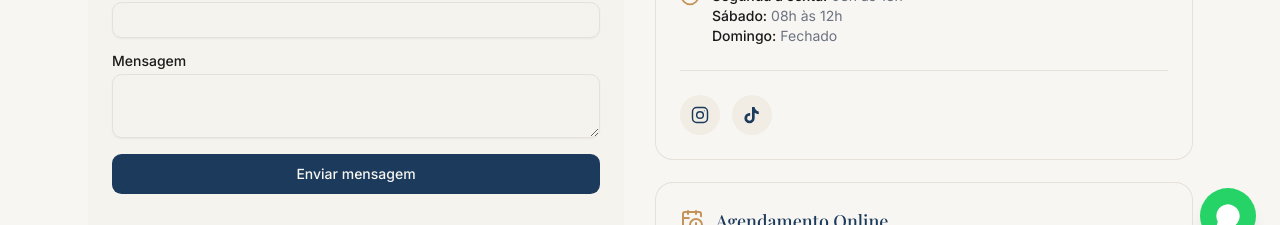
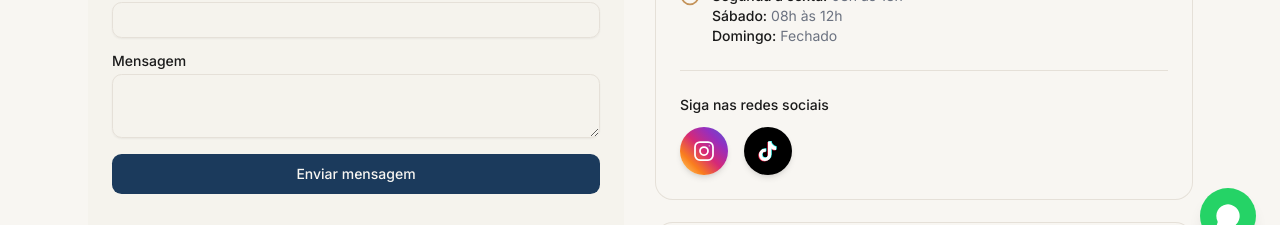
Before and after one commit to drcacau/dr-rodrigo-cacau-site, a React (Vite) app: page /contato in a window 1280 px wide. Shown: the part 532-757 px from the top of the page. Built offline with nearby package versions, Linux system fonts and the light colour scheme; no server answers.

Commit message:
feat: destaca ícones de Instagram/TikTok com cores das marcas
Instagram ganha o gradiente oficial e TikTok o fundo preto com
o efeito de camadas ciano/rosa da logo, ambos maiores e com
efeito de escala no hover. Ajusta texto de convênios.

Co-Authored-By: Claude Sonnet 5 <noreply@anthropic.com>

```diff
--- a/src/components/contato/InfoContato.tsx
+++ b/src/components/contato/InfoContato.tsx
@@ -33,25 +33,32 @@ export function InfoContato() {
         </li>
       </ul>
 
-      <div className="mt-6 flex gap-3 border-t border-border pt-6">
+      <div className="mt-6 border-t border-border pt-6">
+        <p className="mb-3 text-sm font-medium text-foreground">Siga nas redes sociais</p>
+        <div className="flex gap-4">
           <a
             href={INSTAGRAM_URL}
             target="_blank"
             rel="noopener noreferrer"
             aria-label="Instagram"
-          className="flex size-10 items-center justify-center rounded-full bg-secondary text-primary transition-colors hover:bg-accent hover:text-accent-foreground"
+            style={{
+              background:
+                'linear-gradient(45deg, #FEDA75, #FA7E1E, #D62976, #962FBF, #4F5BD5)',
+            }}
+            className="flex size-12 items-center justify-center rounded-full text-white shadow-md transition-transform hover:scale-110"
           >
-          <InstagramIcon className="size-5" />
+            <InstagramIcon className="size-6" />
           </a>
           <a
             href={TIKTOK_URL}
             target="_blank"
             rel="noopener noreferrer"
             aria-label="TikTok"
-          className="flex size-10 items-center justify-center rounded-full bg-secondary text-primary transition-colors hover:bg-accent hover:text-accent-foreground"
+            className="flex size-12 items-center justify-center rounded-full bg-black shadow-md transition-transform hover:scale-110"
           >
-          <TikTokIcon className="size-5" />
+            <TikTokIcon className="size-6" />
           </a>
+        </div>
       </div>
     </div>
   )
--- a/src/components/contato/TikTokIcon.tsx
+++ b/src/components/contato/TikTokIcon.tsx
@@ -1,9 +1,14 @@
 import type { SVGProps } from 'react'
+
+const NOTE_PATH =
+  'M16.6 5.82c-.9-.87-1.4-2.06-1.4-3.32h-3.2v13.3c0 1.63-1.33 2.96-2.96 2.96a2.96 2.96 0 0 1 0-5.92c.26 0 .51.03.75.1V9.7a6.16 6.16 0 0 0-.75-.05 6.16 6.16 0 1 0 6.16 6.16V9.4a8.4 8.4 0 0 0 4.9 1.57V7.77a4.85 4.85 0 0 1-3.5-1.95Z'
 
 export function TikTokIcon(props: SVGProps<SVGSVGElement>) {
   return (
-    <svg viewBox="0 0 24 24" fill="currentColor" {...props}>
-      <path d="M16.6 5.82c-.9-.87-1.4-2.06-1.4-3.32h-3.2v13.3c0 1.63-1.33 2.96-2.96 2.96a2.96 2.96 0 0 1 0-5.92c.26 0 .51.03.75.1V9.7a6.16 6.16 0 0 0-.75-.05 6.16 6.16 0 1 0 6.16 6.16V9.4a8.4 8.4 0 0 0 4.9 1.57V7.77a4.85 4.85 0 0 1-3.5-1.95Z" />
+    <svg viewBox="0 0 24 24" {...props}>
+      <path d={NOTE_PATH} fill="#FE2C55" transform="translate(-0.6, 0.5)" />
+      <path d={NOTE_PATH} fill="#25F4EE" transform="translate(0.6, -0.5)" />
+      <path d={NOTE_PATH} fill="#FFFFFF" />
     </svg>
   )
 }
--- a/src/components/home/ConveniosSection.tsx
+++ b/src/components/home/ConveniosSection.tsx
@@ -25,7 +25,7 @@ export function ConveniosSection() {
 
         <p className="mx-auto mt-8 max-w-xl text-sm text-muted-foreground">
           Atende outro convênio? Oferecemos condições especiais para pacientes de outros
-          planos de saúde — fale com a gente e verifique sua cobertura.
+          planos de saúde — fale com a gente.
         </p>
       </div>
     </section>
```
Lines whose indentation alone changed are shown as unchanged.
